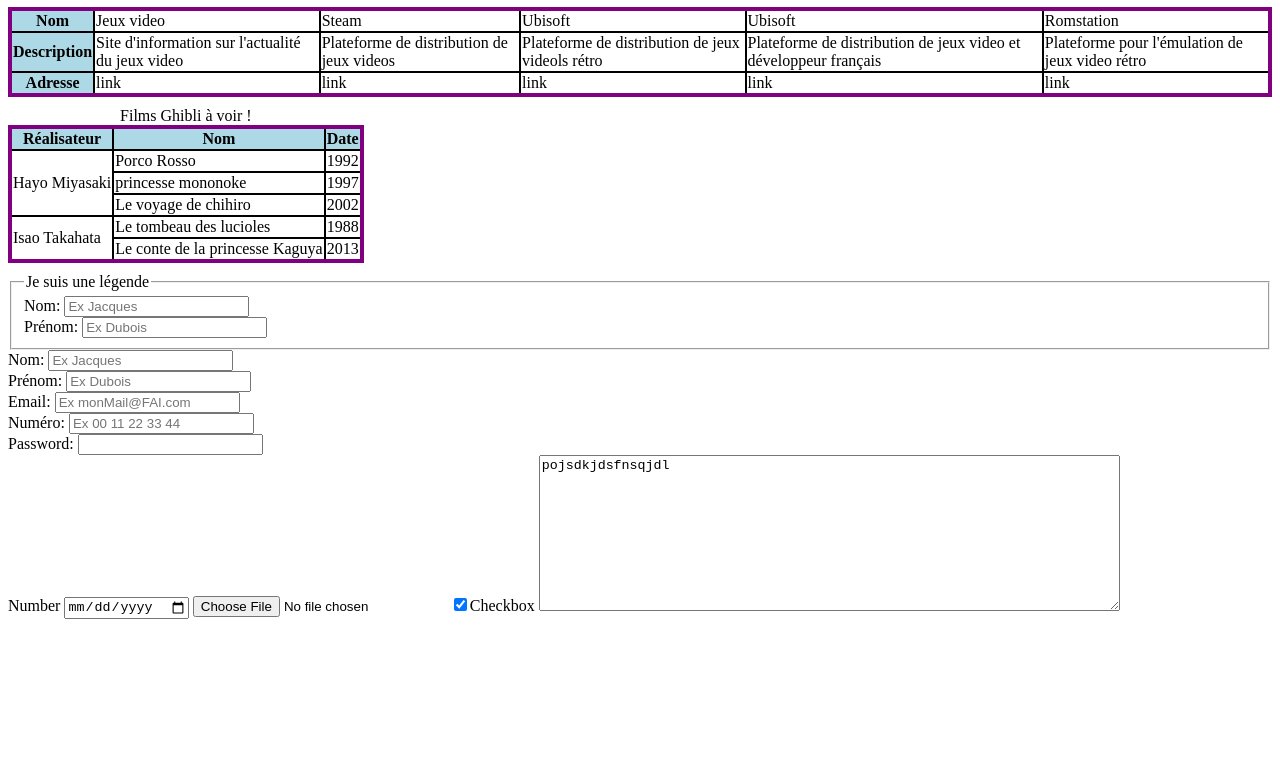
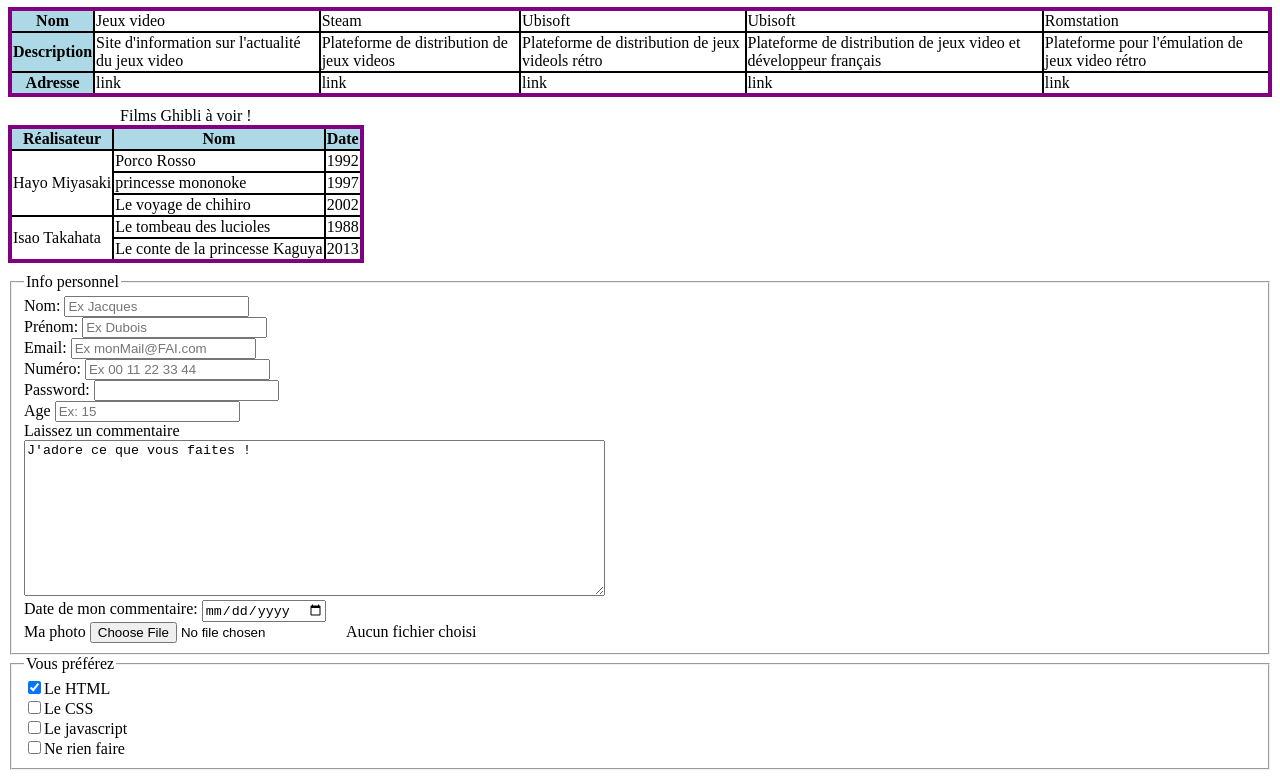
Before and after one commit to yacineKHA/html_css, a plain HTML site: page Nouveau dossier/Nouveau dossier/bl.html in a window 1280 px wide. Shown: the part 811-1589 px from the top of the page. Before the commit the page ends 1438 px from the top, so only its background shows below. Drawn offline with Linux system fonts and the light colour scheme.

Commit message:
Update bl.html

```diff
--- a/Nouveau dossier/Nouveau dossier/bl.html
+++ b/Nouveau dossier/Nouveau dossier/bl.html
@@ -141,14 +141,7 @@
 
     <form action="text" method="GET">
         <fieldset>
-            <legend>Je suis une légende</legend>
-            <label for="name">Nom: </label>
-            <input type="text" id="name" name="user_name" placeholder="Ex Jacques" maxlength="20" minlength="2"> <br>
-
-            <label for="name">Prénom: </label>
-            <input type="text" name="" id="firstname" placeholder="Ex Dubois" maxlength="20" minlength="2"><br>
-
-        </fieldset>
+            <legend>Info personnel</legend>
             <label for="name">Nom: </label>
             <input type="text" id="name" name="user_name" placeholder="Ex Jacques" maxlength="20" minlength="2"> <br>
 
@@ -164,19 +157,34 @@
             <label for="password">Password: </label>
             <input type="password" name="password" id="password"><br>
 
-            <label for="number">Number</label>
-            <input type="date" name="numb" id="number"><!--time pour heure,
-            datetime-local => Pour date et heure(sans décalage hraire)
+
+            <label for="age">Age</label>
+            <input type="text" name="age" id="age" placeholder="Ex: 15"><br>
+            <!--time pour heure,
+            datetime-local => Pour date                                                       et heure(sans décalage hraire)
             month => POur le mois
             week => Pour semaines -->
+            <label for="textArea">Laissez un commentaire</label><br>
+            <textarea name="dfg" id="sdfsdf" cols="70" rows="10">J'adore ce que vous faites !</textarea> <br>
 
-            <input type="file" name="qsd" id="sdqd" accept="jpg"> <!--accept => préciser les types
-            de fichier accepter (.png, .jpg, .gif..etc)
-            multiple => envois de plusisurs fichiers mais sans valeur-->
-            <input type="checkbox" id="chekbox" checked><label for="checkbox" >Checkbox</label>
+            <label for="date">Date de mon commentaire: </label>
+            <input type="date"><br>
 
-            <textarea name="dfg" id="sdfsdf" cols="70" rows="10">pojsdkjdsfnsqjdl</textarea>
+            <label for="fichier">Ma photo</label>
+            <input type="file" name="qsd" id="sdqd" accept="jpg">
+            <label for="file" multiple=".jpg, .png, .gif">Aucun fichier choisi</label>
+            <!--accept => préciser les types
+                de fichier accepter (.png, .jpg, .gif..etc)
+                multiple => envois de plusisurs fichiers mais sans valeur-->
+        </fieldset>
 
+        <fieldset>
+            <legend>Vous préférez</legend>
+            <input type="checkbox" id="chekbox" checked><label for="checkbox" >Le HTML</label><br>
+            <input type="checkbox" id="chekbox" ><label for="checkbox" >Le CSS</label><br>
+            <input type="checkbox" id="chekbox" ><label for="checkbox" >Le javascript</label><br>
+            <input type="checkbox" id="chekbox" ><label for="checkbox" >Ne rien faire</label><br>
+        </fieldset>
     </form>
 
 </html>
```
